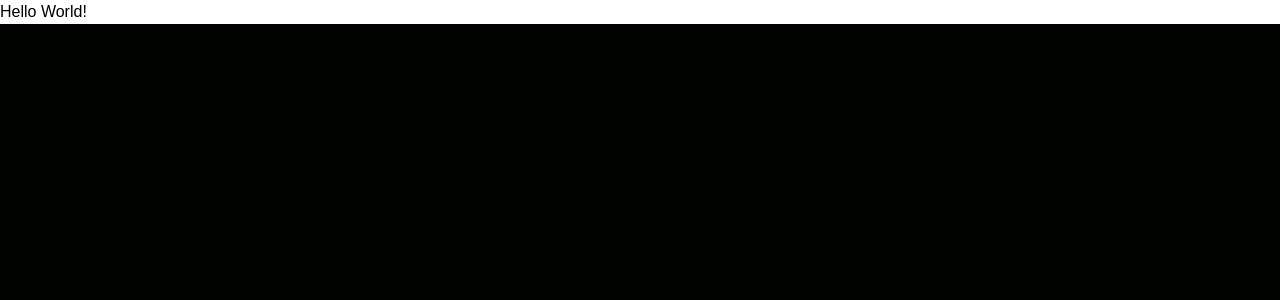
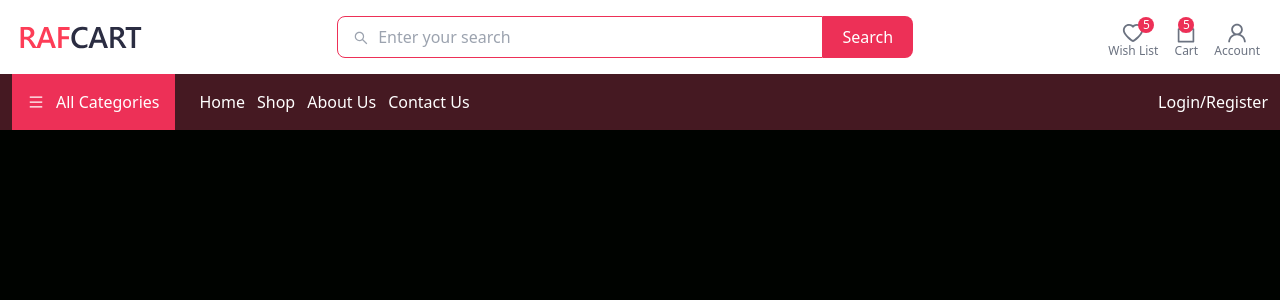
Before and after one commit to ralphbetta/landing-react, a React (Create React App) app: page /Ecommerce in a window 1280 px wide. Shown: the top 300 px of the page. Built offline with nearby package versions, Linux system fonts and the light colour scheme.

Commit message:
completed ecommerce navbar and menu bar

```diff
--- /dev/null
+++ b/src/ecom-components/EcomMenu.jsx
@@ -0,0 +1,32 @@
+import React from 'react'
+import {
+    AiOutlineMenu,
+
+} from 'react-icons/ai'
+
+const EcomMenu = () => {
+  return (
+    <div className=' w-full flex justify-between items-center bg-[#451922] text-white px-3'>
+        {/* Left axis */}
+        <div className='flex items-center'>
+            <a href='#' className=' flex items-center py-4 bg-primary px-4'>
+                <AiOutlineMenu className='mr-3'/>
+                <span>All Categories</span>
+            </a>
+            <ul className='flex space-x-3 ml-6'>
+                <li> <a href="#">Home</a> </li>
+                <li> <a href="#">Shop</a> </li>
+                <li> <a href="#">About Us</a></li>
+                <li> <a href="#">Contact Us</a></li>
+            </ul>
+        </div>
+
+        {/* right axis */}
+        <div>
+            <a href="">Login/Register</a>
+        </div>
+    </div>
+  )
+}
+
+export default EcomMenu
--- /dev/null
+++ b/src/ecom-components/EcomNav.jsx
@@ -0,0 +1,52 @@
+import React from 'react'
+import logo from './../ecom-assets/logo.svg'
+import {
+    AiOutlineSearch,
+    AiOutlineHeart,
+    AiOutlineUser,
+    AiOutlineShopping,
+
+} from 'react-icons/ai'
+const EcomNav = () => {
+  return (
+    <div className=' w-full mx-auto py-4 flex justify-between items-center px-5'>
+
+        {/* Logo */}
+
+        <a href=""><img src={logo} alt="" /></a>
+
+         {/* Search Section */}
+         {/* Relative container with absolut child save as stack */}
+         <div className='flex relative w-full max-w-xl mx-auto '>
+         <AiOutlineSearch className=' absolute  top-3.5 left-4 text-gray-400'/>
+         <input className=' border border-primary rounded-l-lg pl-10 py-2 w-full focus:outline-none  ' type="text" placeholder='Enter your search' />
+         <button className=' bg-primary text-white px-5 rounded-r-lg'>Search</button>
+
+         </div>
+         {/* Icons section */}
+        <div className='flex space-x-4 items-center'>
+           <Todo title={"Wish List"} icon={<AiOutlineHeart className='mx-auto mt-1 text-2xl'/>} count={5} />
+           <Todo title={"Cart"} icon={<AiOutlineShopping className='mx-auto mt-1 text-2xl'/>} count={5} />
+           <Todo title={"Account"} icon={<AiOutlineUser className='mx-auto mt-1 text-2xl'/>} count={0} />
+
+        </div>
+
+
+    </div>
+  )
+}
+
+export default EcomNav
+
+
+
+
+function Todo({title, icon, count }) {
+    return (
+    <a className='relative text-center transition text-gray-500 hover:text-primary' href="">
+         {icon}
+        <div className='text-xs leading-3'>{title}</div>
+        <span className={count <= 0 ?" hidden":'bg-primary w-4 h-4 text-xs justify-center items-center text-white rounded-full absolute top-0  right-1'}>{count}</span>
+    </a>
+    )
+  }
--- a/src/pages/Ecommerce.js
+++ b/src/pages/Ecommerce.js
@@ -1,9 +1,12 @@
 import React from 'react'
+import EcomMenu from '../ecom-components/EcomMenu'
+import EcomNav from '../ecom-components/EcomNav'
 
 const Ecommerce = () => {
   return (
     <div className='bg-white h-full w-full'>
-        <p className=' text-primar font-poppins'> Hello World!</p>
+       <EcomNav/>
+       <EcomMenu/>
     </div>
   )
 }
```
